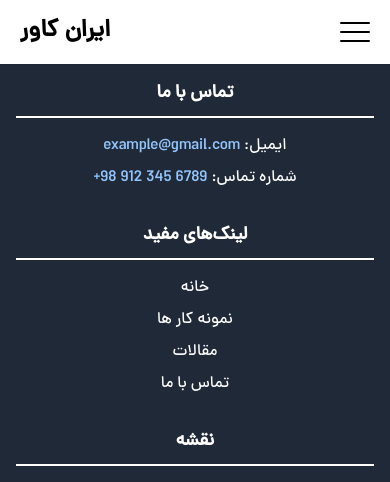
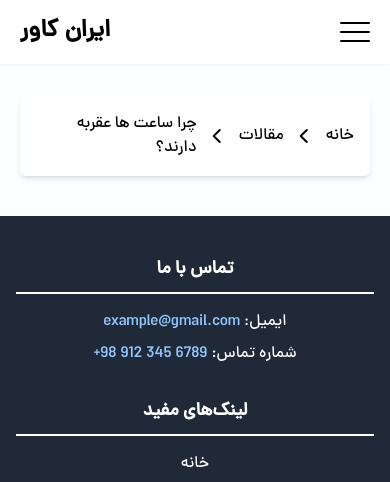
Before and after one commit to soufi-learn/iran-cover, a Django app: template templates/blog-details.html in a window 390 px wide. Shown: the top 482 px of the page. Run offline with Django 5.2, Linux system fonts and the light colour scheme; the template is opened without the code that fills it, so the values that code supplies are empty; some libraries are stand-ins or nearby versions; grey boxes are pictures that could not be loaded.

Commit message:
add bredcrumb in blog details page

```diff
--- a/static/css/output.css
+++ b/static/css/output.css
@@ -874,16 +874,12 @@ h6 {
   display: none;
 }
 
+.h-44 {
+  height: 11rem;
+}
+
 .h-screen {
   height: 100vh;
-}
-
-.h-10 {
-  height: 2.5rem;
-}
-
-.h-44 {
-  height: 11rem;
 }
 
 .h-4 {
@@ -1031,6 +1027,11 @@ h6 {
 .bg-white {
   --tw-bg-opacity: 1;
   background-color: rgb(255 255 255 / var(--tw-bg-opacity));
+}
+
+.bg-gray-300 {
+  --tw-bg-opacity: 1;
+  background-color: rgb(209 213 219 / var(--tw-bg-opacity));
 }
 
 .object-cover {
--- a/templates/blog-details.html
+++ b/templates/blog-details.html
@@ -4,6 +4,14 @@
     <meta charset="UTF-8" />
     <meta name="viewport" content="width=device-width, initial-scale=1.0" />
     <title>مقالات | ایران کاور</title>
+    <!-- add fontAwesome for icons -->
+    <link
+      rel="stylesheet"
+      href="https://cdnjs.cloudflare.com/ajax/libs/font-awesome/6.6.0/css/all.min.css"
+      integrity="sha512-Kc323vGBEqzTmouAECnVceyQqyqdsSiqLQISBL29aUW4U/M7pSPA/gEUZQqv1cwx4OnYxTxve5UMg5GT6L4JJg=="
+      crossorigin="anonymous"
+      referrerpolicy="no-referrer"
+    />
     <link rel="stylesheet" href="../static/css/output.css" />
   </head>
   <body>
@@ -64,7 +72,23 @@
     </header>
 
     <!--------------------- Blog Details Section --------------------->
-
+    <div class="mx-5 mt-24 md:mt-10 md:mx-12">
+      <ul class="flex items-center gap-4 p-4 bg-white rounded-md shadow-md">
+        <li>
+          <a href="#" class="hover:text-primary-dark">خانه</a>
+        </li>
+        <i class="fas fa-chevron-left"></i>
+        <li>
+          <a href="#" class="hover:text-primary-dark">مقالات</a>
+        </li>
+        <i class="fas fa-chevron-left"></i>
+        <li>
+          <a href="#" class="hover:text-primary-dark"
+            >چرا ساعت ها عقربه دارند؟</a
+          >
+        </li>
+      </ul>
+    </div>
     <!--------------------- Footer------------------- -->
     <footer class="py-10 mt-10 text-white bg-gray-800">
       <div class="container grid grid-cols-1 gap-8 px-4 mx-auto md:grid-cols-3">
--- a/templates/index.html
+++ b/templates/index.html
@@ -4,7 +4,6 @@
     <meta charset="UTF-8" />
     <meta name="viewport" content="width=device-width, initial-scale=1.0" />
     <title>وبسایت ایران کاور</title>
-    <link rel="stylesheet" href="../static/css/output.css" />
     <!-- add fontAwesome for icons -->
     <link
       rel="stylesheet"
@@ -13,6 +12,7 @@
       crossorigin="anonymous"
       referrerpolicy="no-referrer"
     />
+    <link rel="stylesheet" href="../static/css/output.css" />
   </head>
   <body>
     <!------------------ Header ------------------>
```
